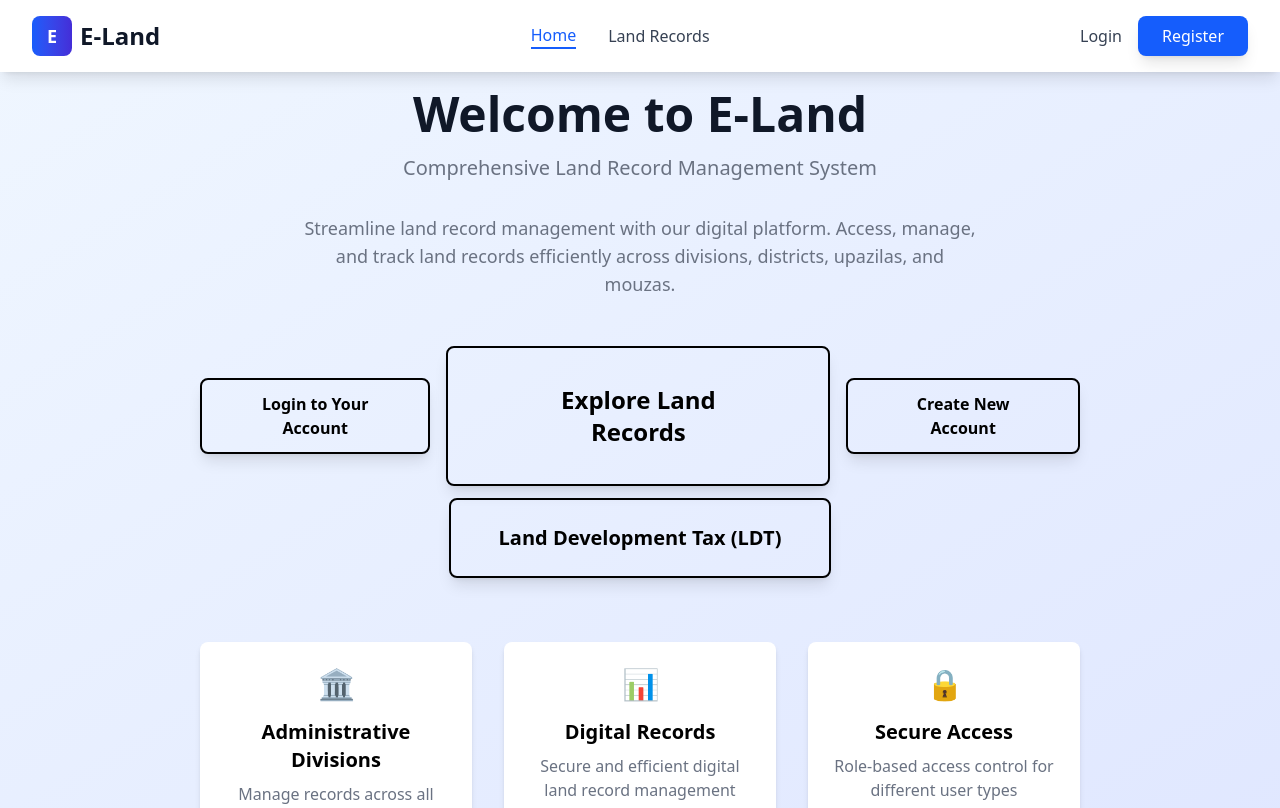
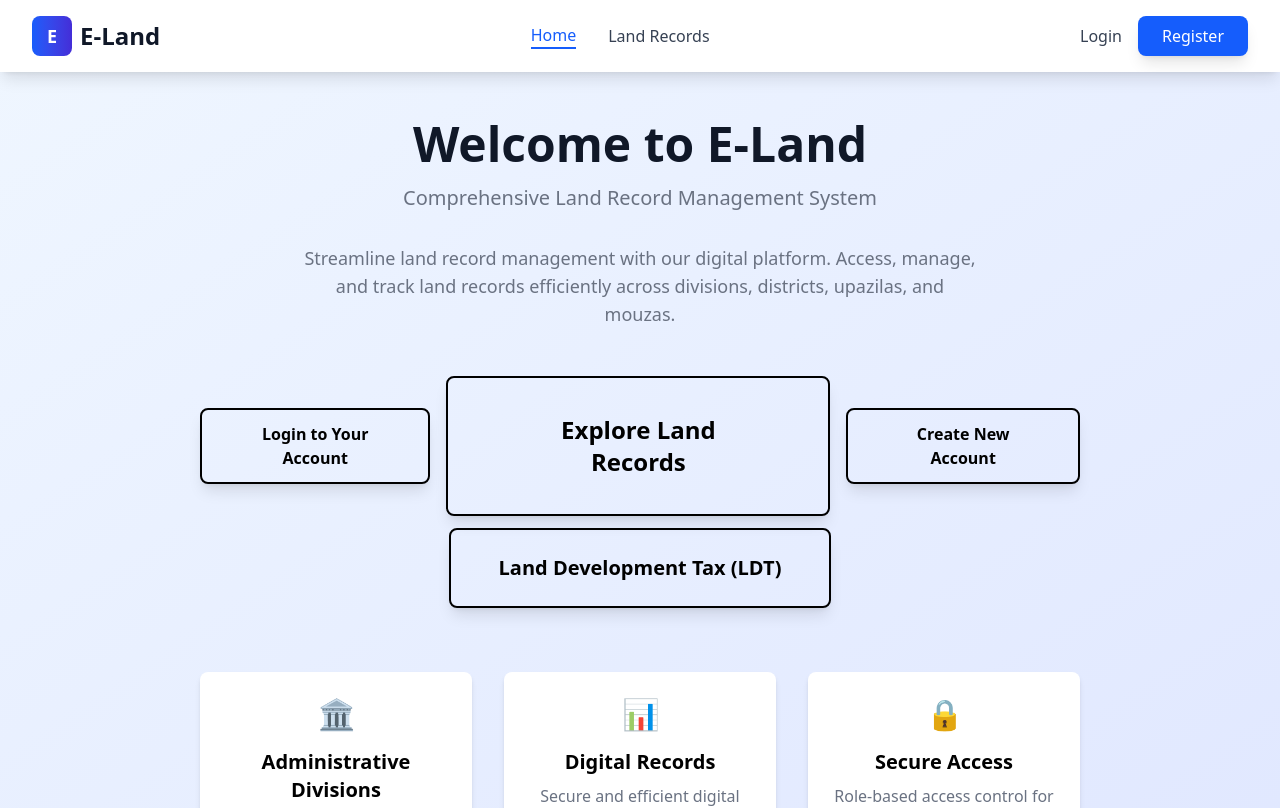
Before and after one commit to esteham/easy-land, a React app in the folder frontend/: page / in a window 1280 px wide. Shown: the top 808 px of the page. Built offline with nearby package versions, Linux system fonts and the light colour scheme; no server answers; the HTML template or start-up script is replaced by a standard one.

Commit message:
added style py-12

```diff
--- a/frontend/src/components/pages/HomePage.jsx
+++ b/frontend/src/components/pages/HomePage.jsx
@@ -3,7 +3,7 @@
 
 export default function HomePage() {
   return (
-    <div className="min-h-screen bg-gradient-to-br from-blue-50 to-indigo-100 flex items-center justify-center">
+    <div className="min-h-screen bg-gradient-to-br py-12 from-blue-50 to-indigo-100 flex items-center justify-center">
       <div className="max-w-4xl mx-auto px-2 text-center">
         <div className="mb-8">
           <h1 className="text-5xl font-bold text-gray-900 mb-4">
```
Also changed, not shown: 1 other file (tests, documents, lock files or other folders).
